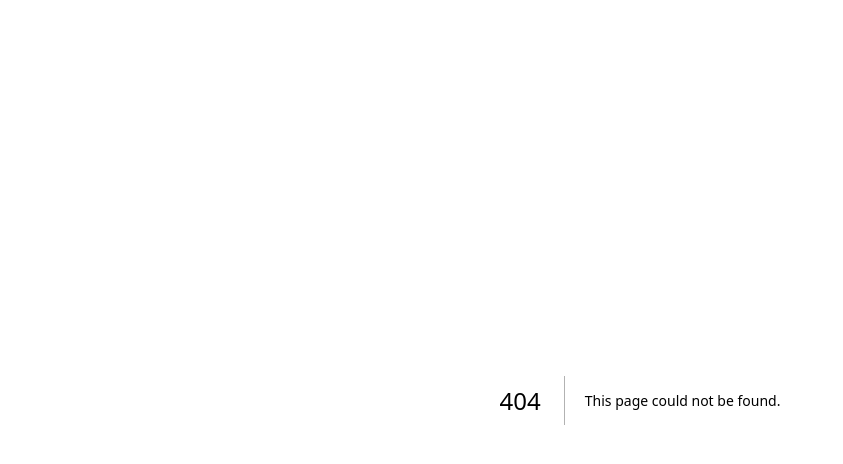
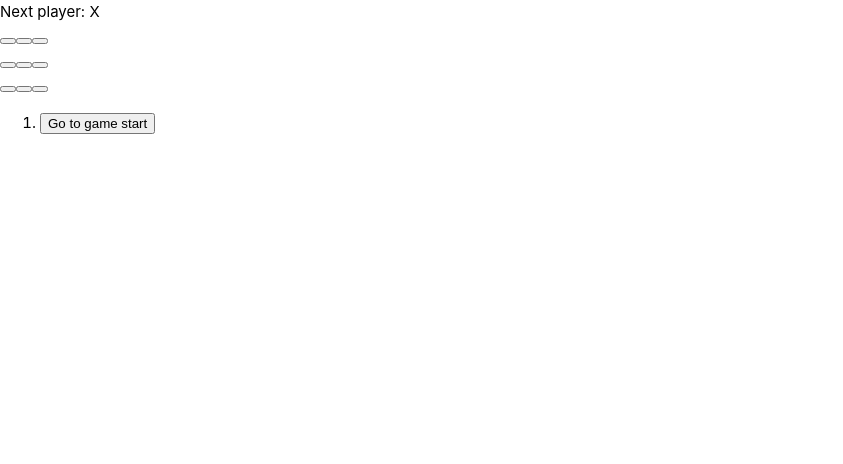
Before and after one commit to rsachin1000/tic-tac-toe, a Next.js app: page /react-doc-game/game in a window 1280 px wide. Before the commit this address had no page. Shown: the top 464 px of the page, without its empty margins (0-843 px from the left). Built offline with nearby package versions, Linux system fonts and the light colour scheme.

Commit message:
documentation game also added

```diff
--- /dev/null
+++ b/pages/react-doc-game/game.js
@@ -0,0 +1,115 @@
+import { useState } from "react";
+
+function Square({ value, onSquareClick }) {
+  return (
+    <button className="square" onClick={onSquareClick}>
+      {value}
+    </button>
+  );
+}
+
+function Board({ xIsNext, squares, onPlay }) {
+  function handleClick(i) {
+    if (calculateWinner(squares) || squares[i]) {
+      return;
+    }
+    const nextSquares = squares.slice();
+    if (xIsNext) {
+      nextSquares[i] = "X";
+    } else {
+      nextSquares[i] = "O";
+    }
+    onPlay(nextSquares);
+  }
+
+  const winner = calculateWinner(squares);
+  let status;
+  if (winner) {
+    status = "Winner: " + winner;
+  } else {
+    status = "Next player: " + (xIsNext ? "X" : "O");
+  }
+
+  return (
+    <>
+      <div className="status">{status}</div>
+      <div className="board-row">
+        <Square value={squares[0]} onSquareClick={() => handleClick(0)} />
+        <Square value={squares[1]} onSquareClick={() => handleClick(1)} />
+        <Square value={squares[2]} onSquareClick={() => handleClick(2)} />
+      </div>
+      <div className="board-row">
+        <Square value={squares[3]} onSquareClick={() => handleClick(3)} />
+        <Square value={squares[4]} onSquareClick={() => handleClick(4)} />
+        <Square value={squares[5]} onSquareClick={() => handleClick(5)} />
+      </div>
+      <div className="board-row">
+        <Square value={squares[6]} onSquareClick={() => handleClick(6)} />
+        <Square value={squares[7]} onSquareClick={() => handleClick(7)} />
+        <Square value={squares[8]} onSquareClick={() => handleClick(8)} />
+      </div>
+    </>
+  );
+}
+
+export default function Game() {
+  const [history, setHistory] = useState([Array(9).fill(null)]);
+  const [currentMove, setCurrentMove] = useState(0);
+  const xIsNext = currentMove % 2 === 0;
+  const currentSquares = history[currentMove];
+
+  function handlePlay(nextSquares) {
+    const nextHistory = [...history.slice(0, currentMove + 1), nextSquares];
+    setHistory(nextHistory);
+    setCurrentMove(nextHistory.length - 1);
+  }
+
+  function jumpTo(nextMove) {
+    setCurrentMove(nextMove);
+  }
+
+  const moves = history.map((squares, move) => {
+    let description;
+    if (move > 0) {
+      description = "Go to move #" + move;
+    } else {
+      description = "Go to game start";
+    }
+    return (
+      <li key={move}>
+        <button onClick={() => jumpTo(move)}>{description}</button>
+      </li>
+    );
+  });
+
+  return (
+    <div className="game">
+      <div className="game-board">
+        <Board xIsNext={xIsNext} squares={currentSquares} onPlay={handlePlay} />
+      </div>
+      <div className="game-info">
+        <ol>{moves}</ol>
+      </div>
+    </div>
+  );
+}
+
+function calculateWinner(squares) {
+  const lines = [
+    [0, 1, 2],
+    [3, 4, 5],
+    [6, 7, 8],
+    [0, 3, 6],
+    [1, 4, 7],
+    [2, 5, 8],
+    [0, 4, 8],
+    [2, 4, 6],
+  ];
+  for (let i = 0; i < lines.length; i++) {
+    const [a, b, c] = lines[i];
+    if (squares[a] && squares[a] === squares[b] && squares[a] === squares[c]) {
+      return squares[a];
+    }
+  }
+  return null;
+}
```
